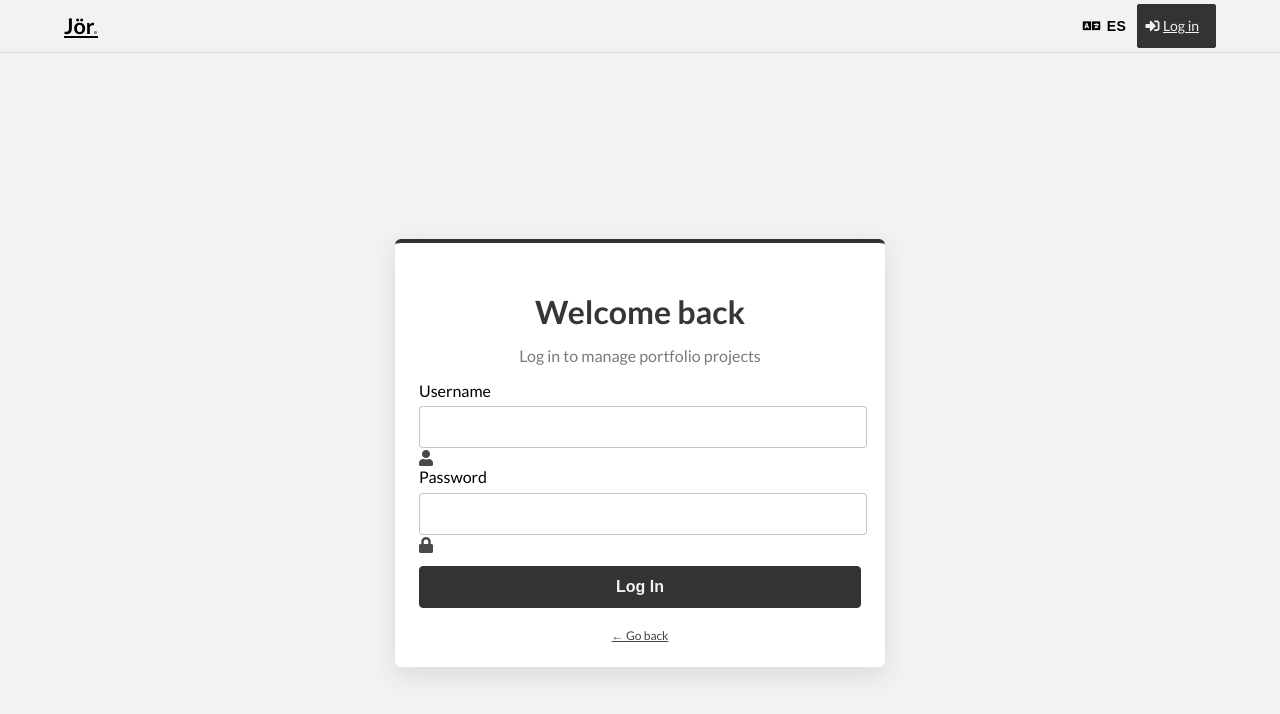
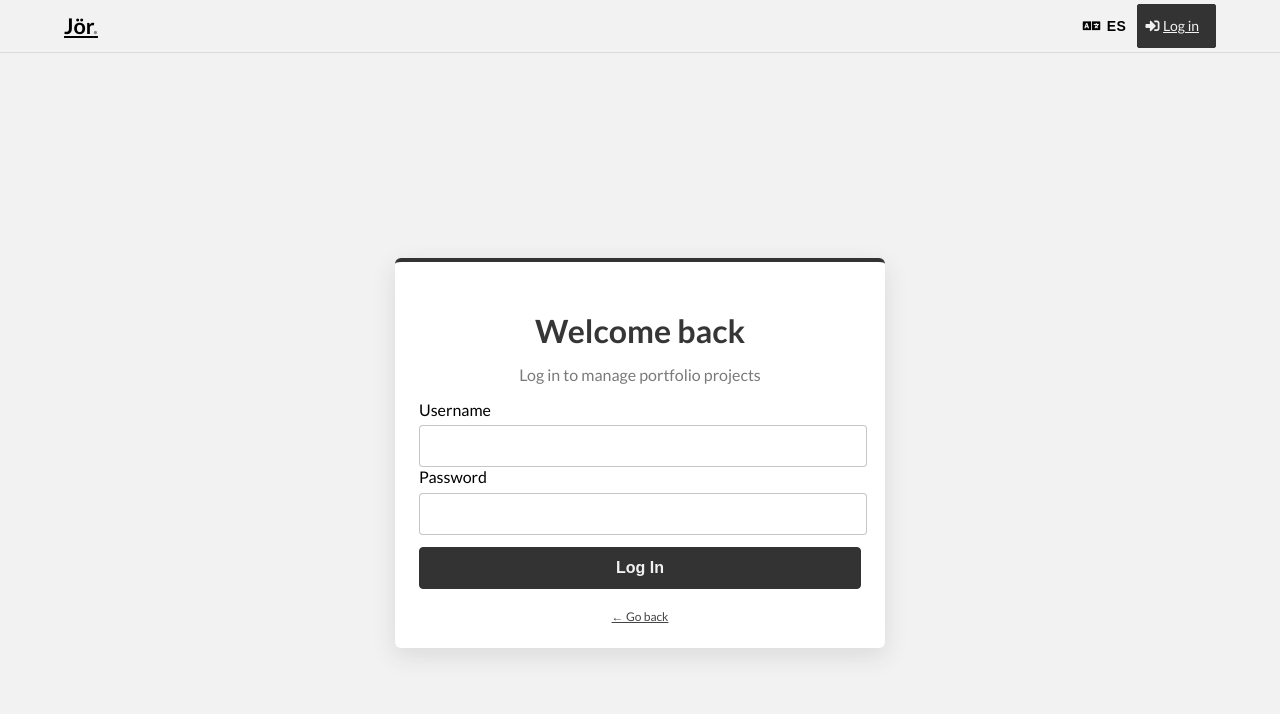
Before and after one commit to gioudi/portfolio, a Vue app in the folder client/: page /login in a window 1280 px wide. Shown: the top 714 px of the page. Built offline with nearby package versions, Linux system fonts and the light colour scheme; no server answers.

Commit message:
fix(JOR-009): drop unused icons from login fields

```diff
--- a/client/src/views/LoginView.vue
+++ b/client/src/views/LoginView.vue
@@ -17,7 +17,7 @@
                   <label class="label" for="username">{{
                     t("login.username")
                   }}</label>
-                  <div class="control has-icons-left">
+                  <div class="control">
                     <Field
                       id="username"
                       name="username"
@@ -26,9 +26,6 @@
                       type="text"
                       autocomplete="username"
                     />
-                    <span class="icon is-small is-left">
-                      <i class="fas fa-user"></i>
-                    </span>
                   </div>
                   <ErrorMessage name="username" class="help is-danger" />
                 </div>
@@ -37,7 +34,7 @@
                   <label class="label" for="password">{{
                     t("login.password")
                   }}</label>
-                  <div class="control has-icons-left">
+                  <div class="control">
                     <Field
                       id="password"
                       name="password"
@@ -46,9 +43,6 @@
                       type="password"
                       autocomplete="current-password"
                     />
-                    <span class="icon is-small is-left">
-                      <i class="fas fa-lock"></i>
-                    </span>
                   </div>
                   <ErrorMessage name="password" class="help is-danger" />
                 </div>
```
